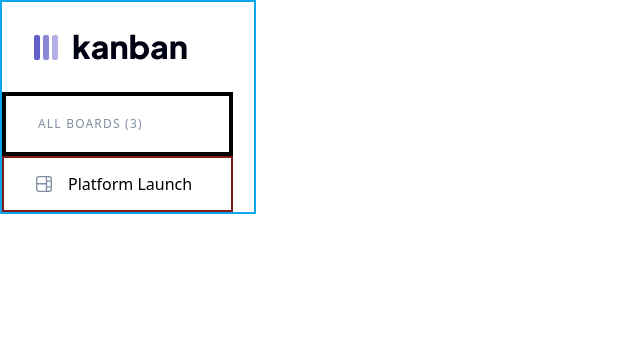
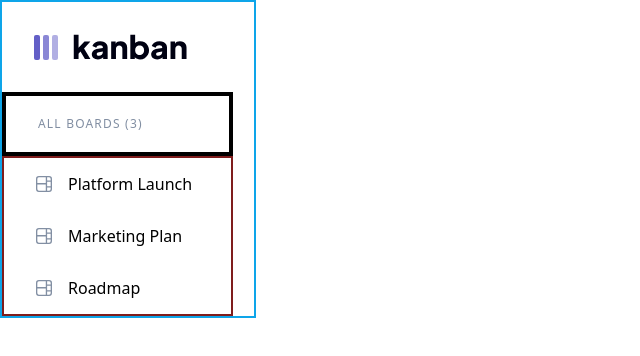
Before and after one commit to M-AminAlizadeh/Kanban-task-management-web-app, a React (Vite) app: page / in a window 1280 px wide. Shown: the top 356 px of the page, without its empty margins (0-640 px from the left). Built offline with nearby package versions, Linux system fonts and the light colour scheme.

Commit message:
Display boards links and add propTypes

```diff
--- a/src/App.jsx
+++ b/src/App.jsx
@@ -1,9 +1,10 @@
 import Navbar from './components/Navbar';
+import Data from './data.json';
 
 const App = () => {
   return (
     <>
-     <Navbar />
+     <Navbar data={Data} />
     </>
   )
 }
--- a/src/components/Navbar.jsx
+++ b/src/components/Navbar.jsx
@@ -1,8 +1,9 @@
-import logoLight from '../assets/icons/logo-light.svg';
+// import logoLight from '../assets/icons/logo-light.svg';
 import logoDark from '../assets/icons/logo-dark.svg';
 import iconBoard from '../assets/icons/icon-board.svg'
+import PropTypes from 'prop-types';
 
-const Navbar = () => {
+const Navbar = ({ data }) => {
   return (
   <nav className="border-2 border-sky-500 w-1/5 ">
     <header className="p-8">
@@ -14,10 +15,14 @@ const Navbar = () => {
 
       <div className="border-2 border-red-900">
         <ul>
-          <li className="flex items-center py-3.5 pl-8 rounded-r-full hover:bg-primary-color hover:text-light-color-1 cursor-pointer">
-            <img className="light-color-1" src={iconBoard} alt="board-icon" />
-            <span className="dark-color-5 ml-4">Platform Launch</span>
-          </li>
+          {data.boards.map((board)=>{
+            return(
+              <li key={board.name}  className="flex items-center py-3.5 pl-8 rounded-r-full hover:bg-primary-color hover:text-light-color-1 cursor-pointer">
+                <img className="light-color-1" src={iconBoard} alt="board-icon" />
+                <span className="dark-color-5 ml-4">{board.name}</span>
+              </li>
+            );
+          })}
         </ul>
       </div>
 
@@ -26,4 +31,8 @@ const Navbar = () => {
   )
 }
 
+Navbar.propTypes = {
+  data: PropTypes.object.isRequired,
+}
+
 export default Navbar;
```
